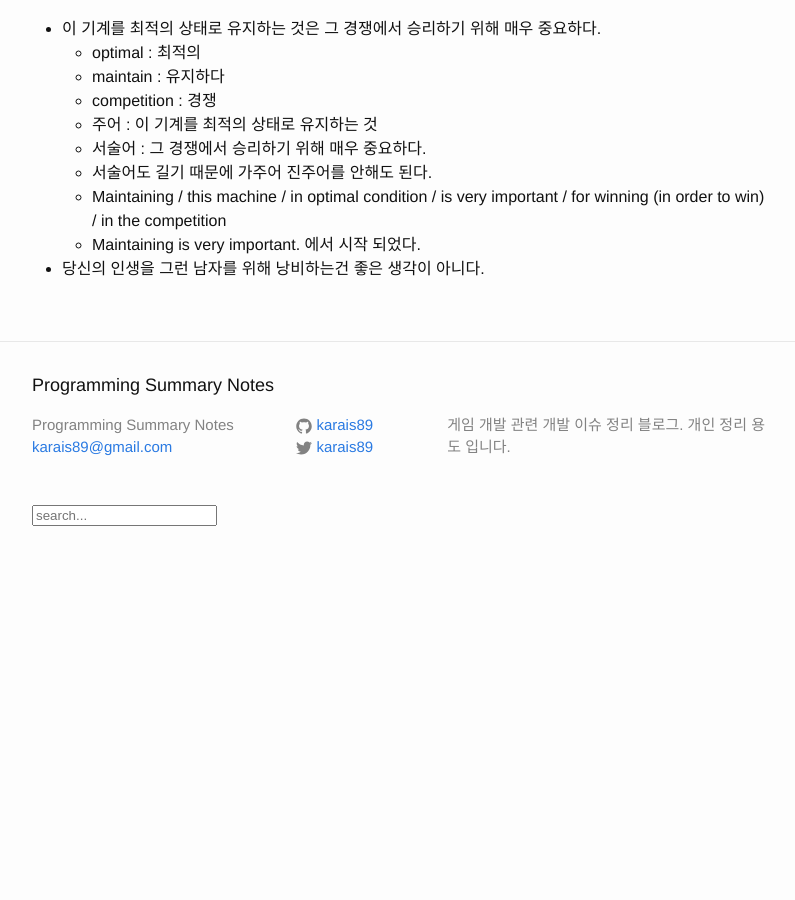
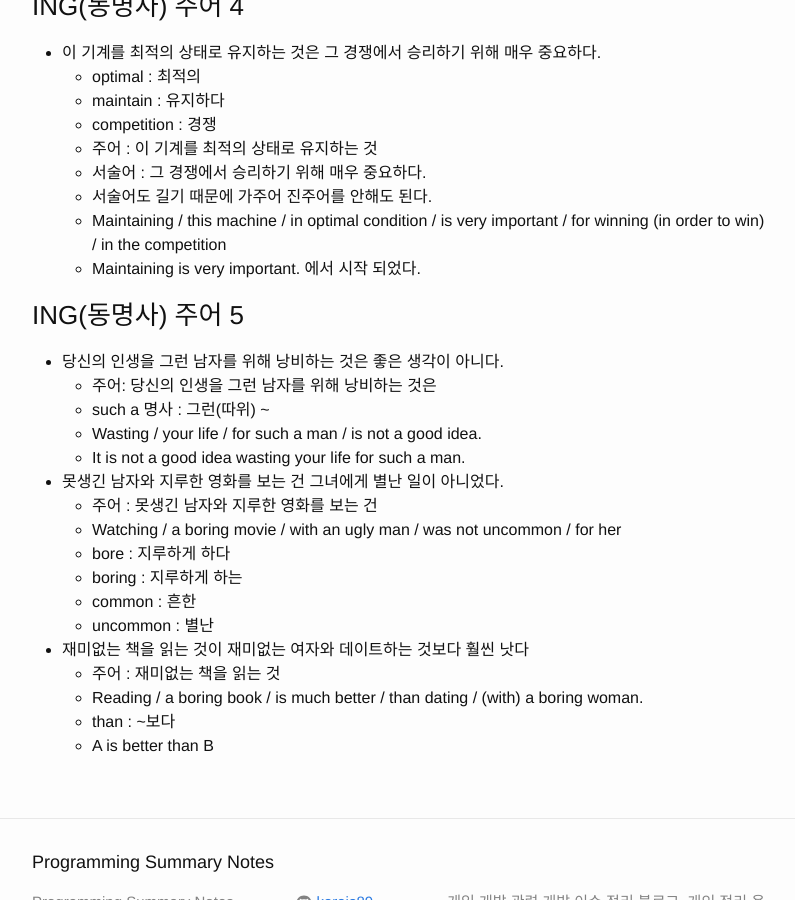
Before and after one commit to karais89/karais89.github.io_back, a Jekyll site: the page built from _posts/2019-01-12-hanmadiro-part-1.markdown, in a window 1280 px wide and 900 px high, scrolled down 6871 px. Shown: the whole window, without its empty margins (238-1033 px from the left). Built offline with Jekyll 4.4.1, drawn with Linux system fonts in a browser that asks for light colours; comment, search, counter and statistics services are not loaded; before the commit the page ends 7457 px from its top, so only the background shows below that.

Commit message:
ING(동명사) 주어 5

```diff
--- a/_posts/2019-01-12-hanmadiro-part-1.markdown
+++ b/_posts/2019-01-12-hanmadiro-part-1.markdown
@@ -275,4 +275,23 @@ TO부정사, ING, 명사절 복잡한 주어로 구성된 문장을 연습한다
     - 서술어도 길기 때문에 가주어 진주어를 안해도 된다.
     - Maintaining / this machine / in optimal condition / is very important / for winning (in order to win) / in the competition
     - Maintaining is very important. 에서 시작 되었다.
-- 당신의 인생을 그런 남자를 위해 낭비하는건 좋은 생각이 아니다.
+
+### ING(동명사) 주어 5
+
+- 당신의 인생을 그런 남자를 위해 낭비하는 것은 좋은 생각이 아니다.
+    - 주어: 당신의 인생을 그런 남자를 위해 낭비하는 것은
+    - such a 명사 : 그런(따위) ~
+    - Wasting / your life / for such a man / is not a good idea.
+    - It is not a good idea wasting your life for such a man.
+- 못생긴 남자와 지루한 영화를 보는 건 그녀에게 별난 일이 아니었다.
+    - 주어 : 못생긴 남자와 지루한 영화를 보는 건
+    - Watching / a boring movie / with an ugly man / was not uncommon / for her
+    - bore : 지루하게 하다
+    - boring : 지루하게 하는
+    - common : 흔한
+    - uncommon : 별난
+- 재미없는 책을 읽는 것이 재미없는 여자와 데이트하는 것보다 훨씬 낫다
+    - 주어 : 재미없는 책을 읽는 것
+    - Reading / a boring book / is much better / than dating / (with) a boring woman.
+    - than : ~보다
+    - A is better than B
```
